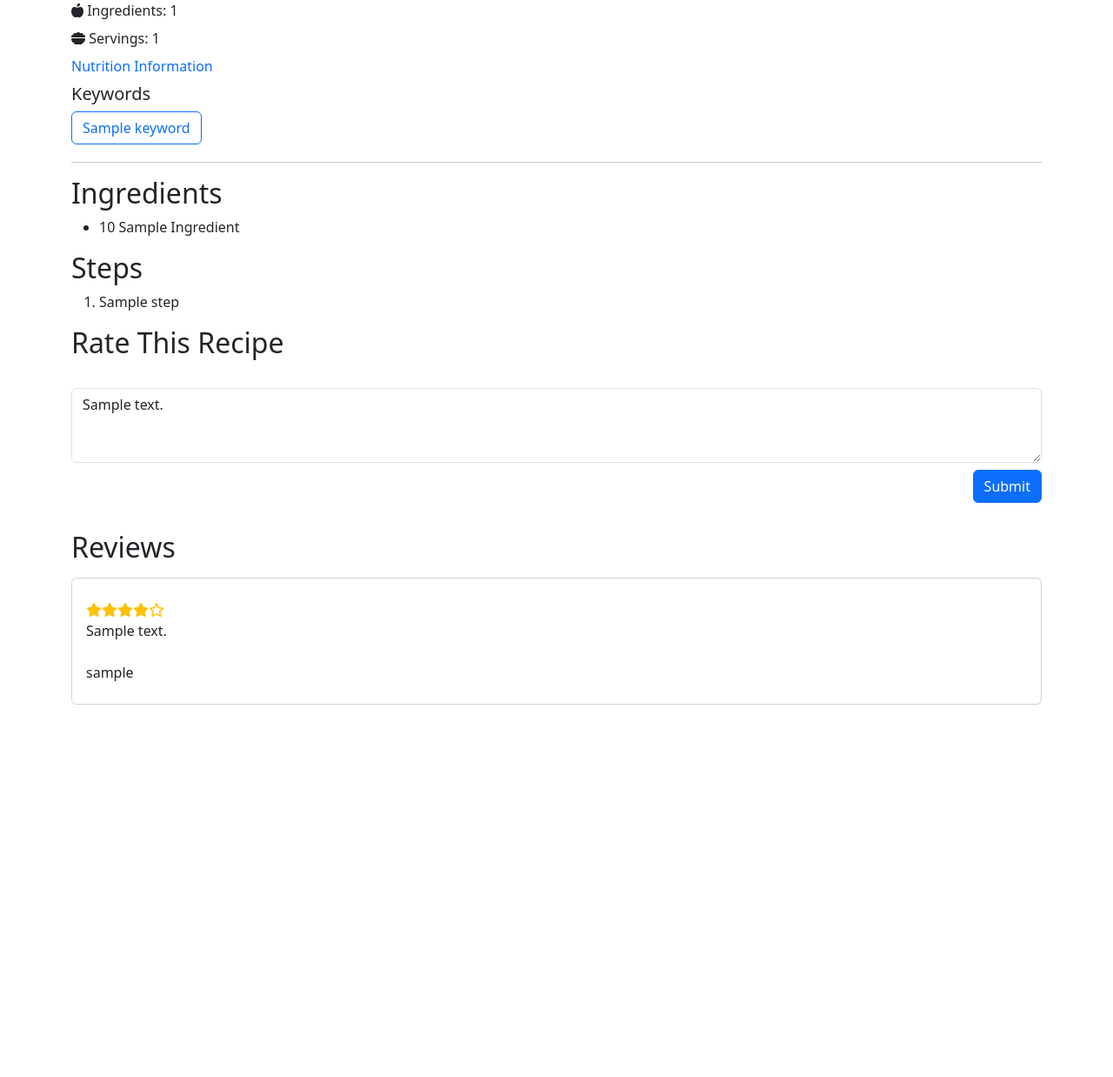
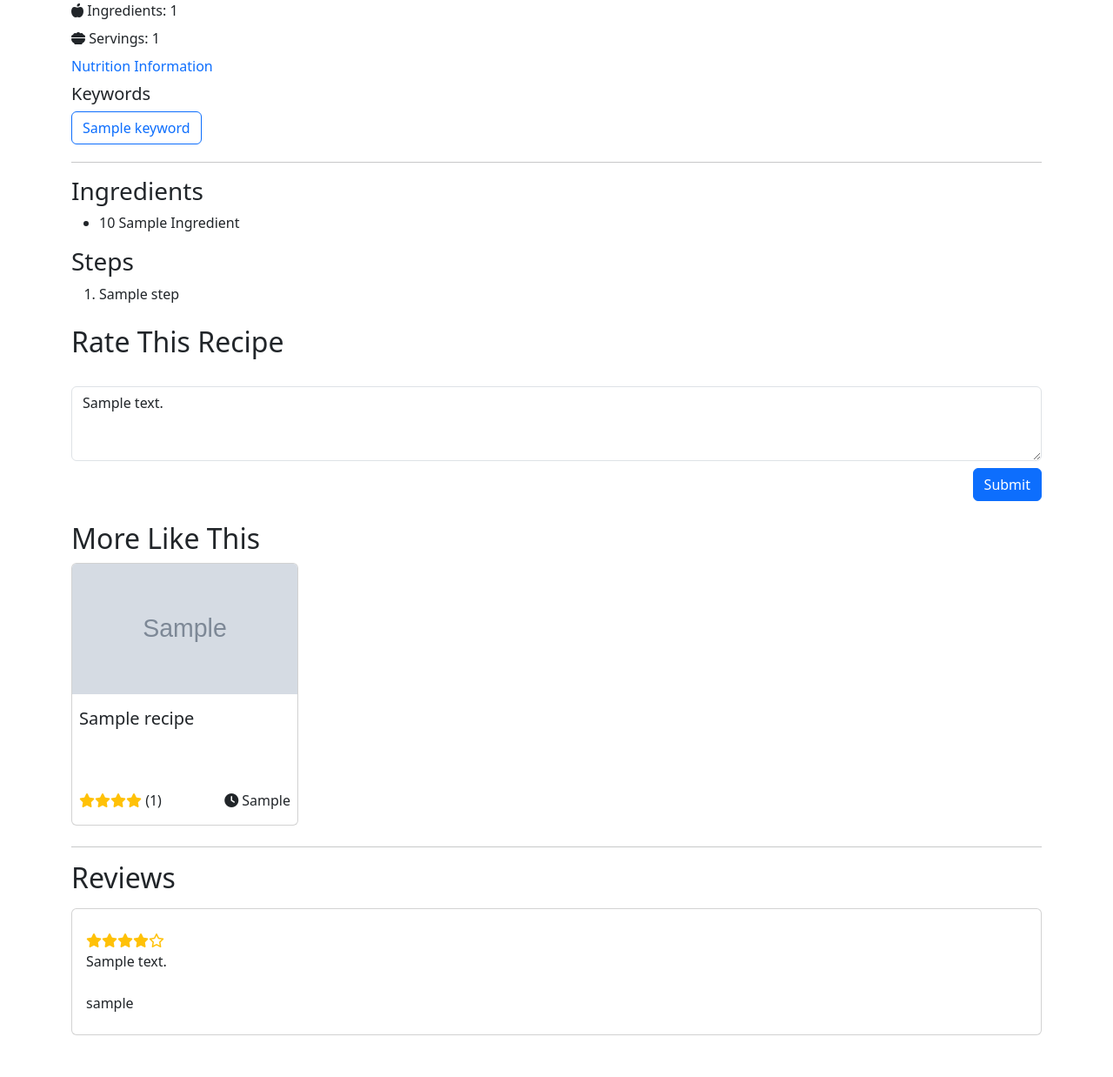
Before and after one commit to albeto4000/recipe-recommender, a Django app: template app/recipes/templates/recipes/detail.html in a window 1280 px wide. Shown: the part 715-1953 px from the top of the page at 87% size. Before the commit the page ends 1525 px from the top, so only its background shows below. Run offline with Django 4.2, Linux system fonts and the light colour scheme; tables that the repository leaves empty hold one stand-in row (values such as "Sample post"); the template is opened without the code that fills it: values that come from a table or form of the project are taken from there, most other values are stand-ins (such as "Sample title", 1, 10 or a date in 2020); grey boxes marked "Sample" are stand-in pictures; some libraries are stand-ins or nearby versions.

Commit message:
Added 'More Like This' recommender section to recipe detail pages

```diff
--- a/app/recipes/templates/recipes/detail.html
+++ b/app/recipes/templates/recipes/detail.html
@@ -34,7 +34,7 @@
 		</section>
 	</div>
 	<hr />
-	<h2>Ingredients</h2>
+	<h3>Ingredients</h3>
 	<ul>
 		{% for quantity, ingredient in ingredients %}
 			{% if quantity != 'NA' %}
@@ -48,7 +48,7 @@
 			{% endif %}
 		{% endfor %}
 	</ul>
-	<h2>Steps</h2>
+	<h3>Steps</h3>
 	<ol>
 		{% for step in steps %}
 			{% if ":" in step %}
@@ -58,9 +58,14 @@
 			{% endif %}
 		{% endfor %}
 	</ol>
+
+	<section class="mt-4">
 		<h2>Rate This Recipe</h2>
 		<div id="rating-input"></div>
+	</section>
 
+
+	<section class="mb-4">
 		<div class="form-group">
 			<label for="exampleFormControlTextarea1"></label>
 			<textarea class="form-control" id="review-textbox" rows="3" placeholder="Made this recipe? Tell us what you think!">{{ review }}</textarea>
@@ -68,9 +73,18 @@
 		<div class="d-flex justify-content-end my-2">
 			<button type="submit" class="btn btn-primary" id="review-btn">Submit</button>
 		</div>
+	</section>
 
-	<br />
+	{% if similar_recipes %}
+	<section class="mb-4">
+		<h2>More Like This</h2>
+		{% include 'recipes/recipe-display.html' with recipes=similar_recipes %}
+	</section>
+	{% endif %}
 
+	<hr />
+
+	<section class="mb-4">
 		<h2>Reviews</h2>
 		{% for rating in recipe.rating_set.all|dictsortreversed:"date_submitted" %}
 			{% if forloop.counter <= 20 %}
@@ -87,6 +101,8 @@
 			{% empty %}
 			<div>No ratings yet.</div>
 		{% endfor %}
+	</section>
+
 </div>
 
 <div class="modal fade" id="nutrition-modal" data-bs-backdrop="static" data-bs-keyboard="false" tabindex="-1" aria-labelledby="staticBackdropLabel" aria-hidden="true">
--- a/app/recipes/templates/recipes/user_reviews.html
+++ b/app/recipes/templates/recipes/user_reviews.html
@@ -5,8 +5,8 @@
 
 {% block content %}
     <div class="container">
-        {%  for rating in user.rating_set.all %}
-				<a href="/recipes/{{ recipe.id }}/" class="text-decoration-none">
+        {%  for rating in user.rating_set.all|dictsortreversed:"rating" %}
+				<a href="/recipes/{{ rating.recipe.id }}/" class="text-decoration-none">
 					<div class="card my-2">
 							<div class="row no-gutters">
 									<div class="col-auto">
```
Also changed, not shown: app/recipes/views.py (+23 -6 lines). Lines whose indentation alone changed are shown as unchanged.
